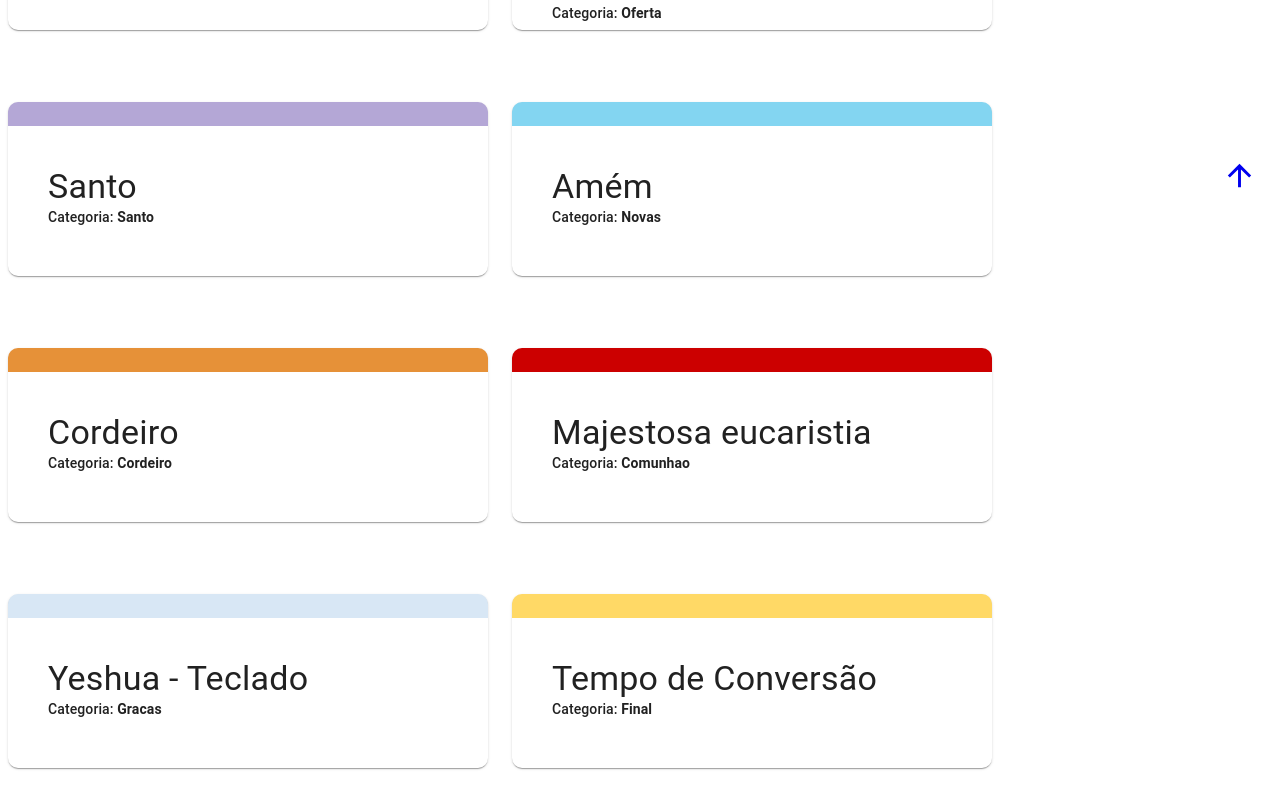
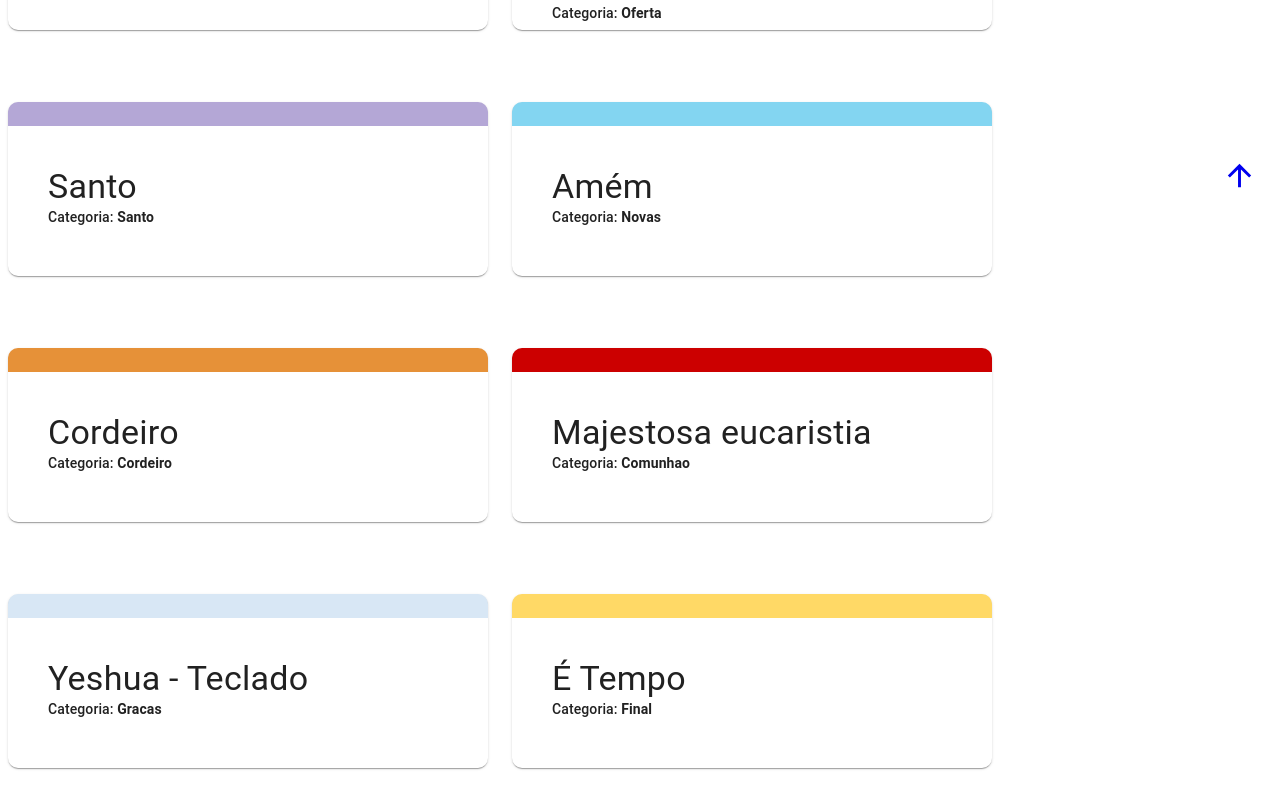
Before and after one commit to rafadealmeida/repertorio, a React (Create React App) app: page /missaFev24Pedro in a window 1280 px wide. Shown: the part 575-1375 px from the top of the page. Built offline with nearby package versions, Linux system fonts and the light colour scheme.

Commit message:
[master] - ajuste repertorio

```diff
--- a/src/_mocks/repertorioMissaFev24Pedro.js
+++ b/src/_mocks/repertorioMissaFev24Pedro.js
@@ -367,7 +367,7 @@ const repertorioMissaFev24Pedro = [
     `,
   },
   {
-    titulo: 'Tempo de Conversão',
+    titulo: 'É Tempo',
     id: sumId(),
     categoria: 'Final',
     link: 'https://www.youtube.com/watch?v=azqrmPCpW2w',
```
